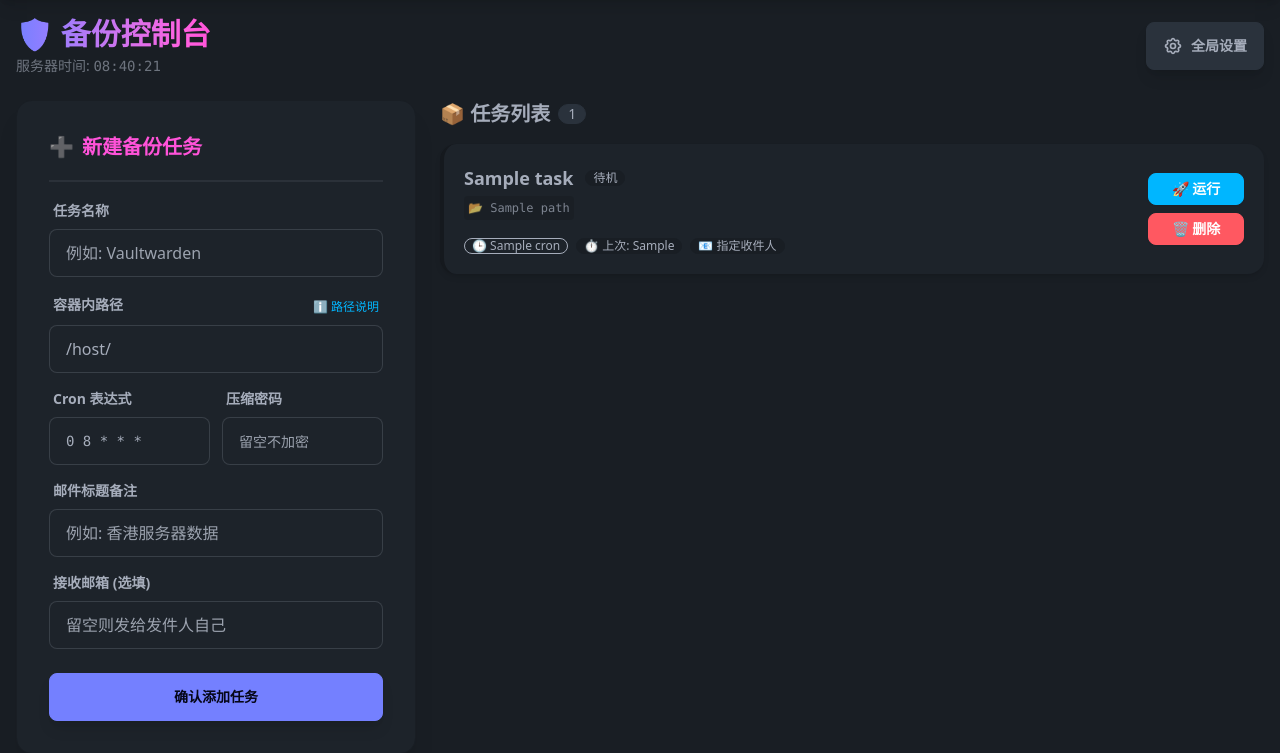
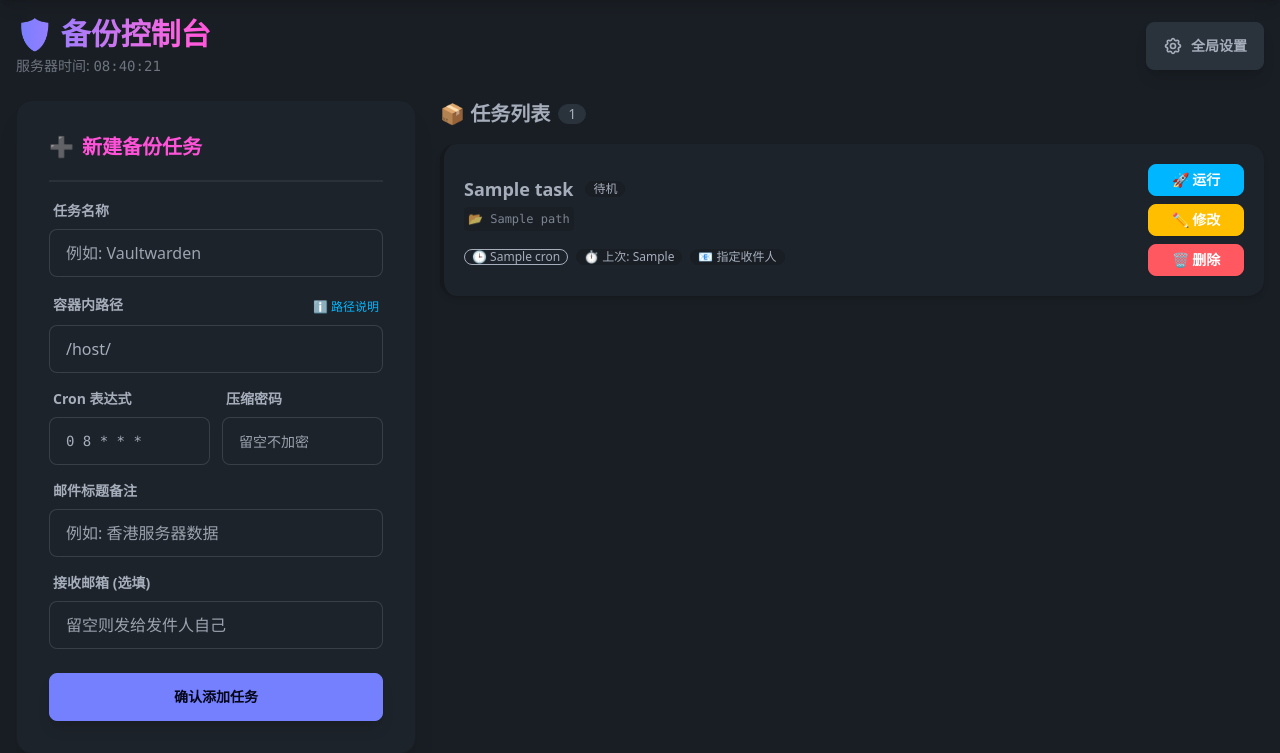
Before and after one commit to workerspages/mail-backup, a FastAPI app: template app/templates/dashboard.html in a window 1280 px wide. Shown: the part 64-817 px from the top of the page. Run offline with FastAPI, Linux system fonts and the light colour scheme; the template is opened without the code that fills it: most values are stand-ins (such as "Sample title", 1, 10 or a date in 2020); parts of the project's set-up code (start-up, migrations or seed data) failed here and were passed over; some libraries are stand-ins or nearby versions.

Commit message:
Update dashboard.html

```diff
--- a/app/templates/dashboard.html
+++ b/app/templates/dashboard.html
@@ -12,7 +12,7 @@
         </p>
     </div>
 
-    <!-- 全局设置按钮 (触发弹窗) -->
+    <!-- 全局设置按钮 -->
     <button class="btn btn-neutral btn-sm md:btn-md shadow-lg gap-2" onclick="settings_modal.showModal()">
         <svg xmlns="http://www.w3.org/2000/svg" class="h-5 w-5" fill="none" viewBox="0 0 24 24" stroke="currentColor"><path stroke-linecap="round" stroke-linejoin="round" stroke-width="2" d="M10.325 4.317c.426-1.756 2.924-1.756 3.35 0a1.724 1.724 0 002.573 1.066c1.543-.94 3.31.826 2.37 2.37a1.724 1.724 0 001.065 2.572c1.756.426 1.756 2.924 0 3.35a1.724 1.724 0 00-1.066 2.573c.94 1.543-.826 3.31-2.37 2.37a1.724 1.724 0 00-2.572 1.065c-.426 1.756-2.924 1.756-3.35 0a1.724 1.724 0 00-2.573-1.066c-1.543.94-3.31-.826-2.37-2.37a1.724 1.724 0 00-1.065-2.572c-1.756-.426-1.756-2.924 0-3.35a1.724 1.724 0 001.066-2.573c-.94-1.543.826-3.31 2.37-2.37.996.608 2.296.07 2.572-1.065z" /><path stroke-linecap="round" stroke-linejoin="round" stroke-width="2" d="M15 12a3 3 0 11-6 0 3 3 0 016 0z" /></svg>
         全局设置
@@ -21,7 +21,7 @@
 
 <div class="grid grid-cols-1 lg:grid-cols-3 gap-6">
 
-    <!-- 左侧：新建任务 (现在占据左侧主要位置) -->
+    <!-- 左侧：新建任务 -->
     <div class="lg:col-span-1">
         <div class="card bg-base-100 shadow-xl border border-base-200 sticky top-6">
             <div class="card-body">
@@ -43,14 +43,12 @@
                                 <span class="label-text-alt text-info cursor-pointer">ℹ️ 路径说明</span>
                             </div>
                         </label>
-                        <!-- 修改处：增加了 value="/host/" -->
                         <input type="text" name="path" value="/host/" placeholder="/host/data/docker_data/..." class="input input-bordered w-full" required />
                     </div>
 
                     <div class="grid grid-cols-2 gap-3">
                         <div>
                             <label class="label pt-0"><span class="label-text font-bold">Cron 表达式</span></label>
-                            <!-- 默认值设置为 0 8 * * * -->
                             <input type="text" name="cron" value="0 8 * * *" class="input input-bordered w-full font-mono text-sm" required />
                         </div>
                         <div>
@@ -90,7 +88,7 @@
                 <div class="card-body p-5">
                     <div class="flex flex-col md:flex-row justify-between items-start md:items-center gap-4">
                         <!-- 任务信息 -->
-                        <div class="flex-1 min-w-0">
+                        <div class="flex-1 min-w-0 w-full">
                             <div class="flex items-center gap-3">
                                 <h3 class="card-title text-lg">{{ task.name }}</h3>
                                 {% if task.status == '成功' %}
@@ -123,12 +121,29 @@
                             </div>
                         </div>
 
-                        <!-- 操作按钮 -->
-                        <div class="flex flex-row md:flex-col gap-2 shrink-0">
-                            <a href="/task/run/{{ task.id }}" class="btn btn-sm btn-info text-white w-24 shadow-sm">
+                        <!-- 操作按钮组 -->
+                        <div class="flex flex-row md:flex-col gap-2 shrink-0 md:w-24">
+                            <!-- 运行按钮 -->
+                            <a href="/task/run/{{ task.id }}" class="btn btn-sm btn-info text-white flex-1 md:w-full shadow-sm">
                                 🚀 运行
                             </a>
-                            <a href="/task/delete/{{ task.id }}" class="btn btn-sm btn-error text-white w-24 shadow-sm" onclick="return confirm('确定要删除这个备份任务吗？')">
+
+                            <!-- 修改按钮 (新增) -->
+                            <!-- 使用 data 属性存储任务信息，方便 JS 读取 -->
+                            <button class="btn btn-sm btn-warning text-white flex-1 md:w-full shadow-sm"
+                                    onclick="openEditModal(this)"
+                                    data-id="{{ task.id }}"
+                                    data-name="{{ task.name }}"
+                                    data-path="{{ task.path }}"
+                                    data-cron="{{ task.cron }}"
+                                    data-subject="{{ task.subject }}"
+                                    data-email="{{ task.to_email or '' }}"
+                                    data-zip="{{ task.zip_password or '' }}">
+                                ✏️ 修改
+                            </button>
+
+                            <!-- 删除按钮 -->
+                            <a href="/task/delete/{{ task.id }}" class="btn btn-sm btn-error text-white flex-1 md:w-full shadow-sm" onclick="return confirm('确定要删除这个备份任务吗？')">
                                 🗑️ 删除
                             </a>
                         </div>
@@ -158,12 +173,10 @@
     </h3>
 
     <form action="/settings/save" method="post">
-        <!-- SMTP 设置 -->
+        <!-- (保留原有的 SMTP 设置表单) -->
         <div class="collapse collapse-arrow bg-base-200 mb-2">
             <input type="checkbox" checked />
-            <div class="collapse-title font-medium">
-                📧 邮箱发送设置 (SMTP)
-            </div>
+            <div class="collapse-title font-medium">📧 邮箱发送设置 (SMTP)</div>
             <div class="collapse-content">
                 <div class="form-control gap-3 pt-2">
                     <div class="grid grid-cols-3 gap-3">
@@ -176,12 +189,10 @@
                             <input type="number" name="smtp_port" value="{{ settings.smtp_port }}" class="input input-bordered input-sm w-full" required />
                         </div>
                     </div>
-
                     <div>
                         <label class="label pt-0"><span class="label-text text-xs">发件邮箱</span></label>
                         <input type="text" name="smtp_user" value="{{ settings.smtp_user }}" class="input input-bordered input-sm w-full" required />
                     </div>
-
                     <div>
                         <label class="label pt-0"><span class="label-text text-xs">授权码 / 密码</span></label>
                         <input type="password" name="smtp_password" value="{{ settings.smtp_password }}" class="input input-bordered input-sm w-full" required />
@@ -190,12 +201,10 @@
             </div>
         </div>
 
-<!-- 安全设置 -->
+        <!-- 安全设置 -->
         <div class="collapse collapse-arrow bg-base-200 mb-4">
             <input type="checkbox" />
-            <div class="collapse-title font-medium">
-                🔒 面板安全设置
-            </div>
+            <div class="collapse-title font-medium">🔒 面板安全设置</div>
             <div class="collapse-content">
                 <div class="form-control gap-3 pt-2">
                     <div class="grid grid-cols-2 gap-3">
@@ -208,13 +217,9 @@
                             <input type="password" name="admin_password" value="{{ settings.admin_password }}" class="input input-bordered input-sm w-full" required />
                         </div>
                     </div>
-                    <!-- 修改了这里：增加了提示信息 -->
                     <div class="alert alert-warning text-xs mt-2 py-2">
                         <svg xmlns="http://www.w3.org/2000/svg" class="stroke-current shrink-0 h-4 w-4" fill="none" viewBox="0 0 24 24"><path stroke-linecap="round" stroke-linejoin="round" stroke-width="2" d="M12 9v2m0 4h.01m-6.938 4h13.856c1.54 0 2.502-1.667 1.732-3L13.732 4c-.77-1.333-2.694-1.333-3.464 0L3.34 16c-.77 1.333.192 3 1.732 3z" /></svg>
-                        <span>
-                            注意：如果 docker-compose.yml 中设置了 PANEL_PASSWORD，此处修改将在重启或刷新后<b>失效</b>。<br>
-                            建议优先在 docker-compose.yml 中修改密码。
-                        </span>
+                        <span>注意：建议优先在 docker-compose.yml 中修改密码，否则重启后可能重置。</span>
                     </div>
                 </div>
             </div>
@@ -223,18 +228,62 @@
         <div class="modal-action justify-between items-center">
             <p class="text-xs opacity-50">修改后无需重启容器</p>
             <div class="flex gap-2">
-                <!-- 关闭按钮 (不提交) -->
                 <button type="button" class="btn btn-ghost" onclick="settings_modal.close()">取消</button>
-                <!-- 提交按钮 -->
                 <button class="btn btn-primary">保存设置</button>
             </div>
         </div>
     </form>
   </div>
-  <!-- 点击遮罩层关闭 -->
-  <form method="dialog" class="modal-backdrop">
-    <button>close</button>
-  </form>
+  <form method="dialog" class="modal-backdrop"><button>close</button></form>
+</dialog>
+
+<!-- ================= 模态框：修改任务 (新增) ================= -->
+<dialog id="edit_task_modal" class="modal modal-bottom sm:modal-middle">
+  <div class="modal-box">
+    <h3 class="font-bold text-lg mb-4 flex items-center gap-2">
+        <span>✏️</span> 修改任务配置
+    </h3>
+
+    <!-- form action 将由 JS 动态设置 -->
+    <form id="edit_task_form" method="post" class="form-control gap-4">
+        <div>
+            <label class="label pt-0"><span class="label-text font-bold">任务名称</span></label>
+            <input type="text" id="edit_name" name="name" class="input input-bordered w-full" required />
+        </div>
+
+        <div>
+            <label class="label pt-0"><span class="label-text font-bold">容器内路径</span></label>
+            <input type="text" id="edit_path" name="path" class="input input-bordered w-full" required />
+        </div>
+
+        <div class="grid grid-cols-2 gap-3">
+            <div>
+                <label class="label pt-0"><span class="label-text font-bold">Cron 表达式</span></label>
+                <input type="text" id="edit_cron" name="cron" class="input input-bordered w-full font-mono text-sm" required />
+            </div>
+            <div>
+                <label class="label pt-0"><span class="label-text font-bold">压缩密码</span></label>
+                <input type="text" id="edit_zip" name="zip_password" placeholder="留空不加密" class="input input-bordered w-full text-sm" />
+            </div>
+        </div>
+
+        <div>
+            <label class="label pt-0"><span class="label-text font-bold">邮件标题备注</span></label>
+            <input type="text" id="edit_subject" name="subject" class="input input-bordered w-full" required />
+        </div>
+
+        <div>
+            <label class="label pt-0"><span class="label-text font-bold">接收邮箱 (选填)</span></label>
+            <input type="text" id="edit_email" name="to_email" placeholder="留空则发给发件人自己" class="input input-bordered w-full" />
+        </div>
+
+        <div class="modal-action justify-end">
+            <button type="button" class="btn btn-ghost" onclick="edit_task_modal.close()">取消</button>
+            <button class="btn btn-warning">保存修改</button>
+        </div>
+    </form>
+  </div>
+  <form method="dialog" class="modal-backdrop"><button>close</button></form>
 </dialog>
 
 <script>
@@ -245,5 +294,31 @@
     }
     setInterval(updateClock, 1000);
     updateClock();
+
+    // 打开修改弹窗并填充数据
+    function openEditModal(btn) {
+        // 1. 获取按钮上的数据
+        const id = btn.getAttribute('data-id');
+        const name = btn.getAttribute('data-name');
+        const path = btn.getAttribute('data-path');
+        const cron = btn.getAttribute('data-cron');
+        const subject = btn.getAttribute('data-subject');
+        const email = btn.getAttribute('data-email');
+        const zip = btn.getAttribute('data-zip');
+
+        // 2. 动态设置表单提交地址
+        document.getElementById('edit_task_form').action = "/task/edit/" + id;
+
+        // 3. 填充 Input
+        document.getElementById('edit_name').value = name;
+        document.getElementById('edit_path').value = path;
+        document.getElementById('edit_cron').value = cron;
+        document.getElementById('edit_subject').value = subject;
+        document.getElementById('edit_email').value = email;
+        document.getElementById('edit_zip').value = zip;
+
+        // 4. 显示弹窗
+        document.getElementById('edit_task_modal').showModal();
+    }
 </script>
 {% endblock %}
```
